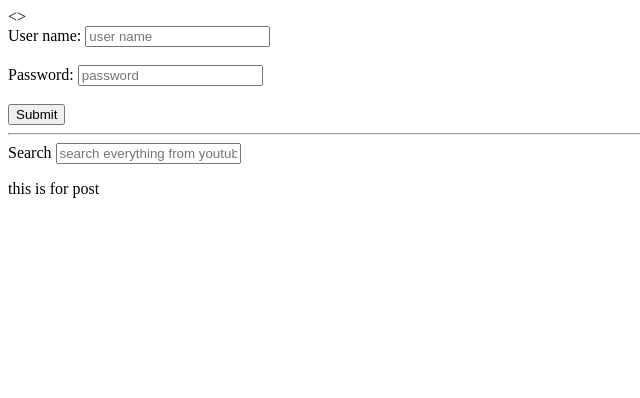
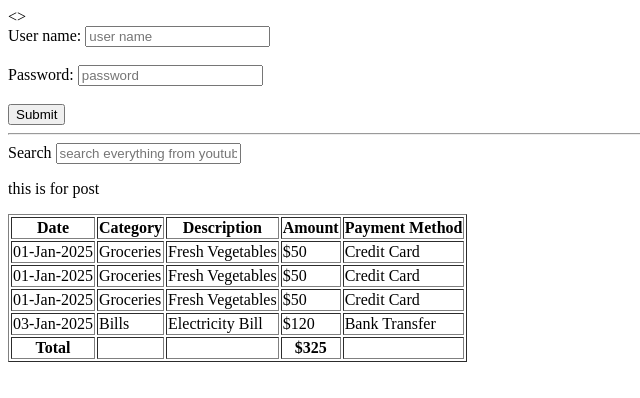
Before and after one commit to kashem-khondaker/Apna-College-modules-and-practices, a plain HTML site: page practice Qs 7/input.html in a window 1280 px wide. Shown: the whole page, without its empty margins (0-640 px from the left). Drawn offline with Linux system fonts and the light colour scheme.

Commit message:
add table

```diff
--- a/practice Qs 7/input.html
+++ b/practice Qs 7/input.html
@@ -42,5 +42,55 @@
 
 
   <p>this is for post </p>
+  <table border="black">
+    <thead>
+        <tr>
+            <th>Date</th>
+            <th>Category</th>
+            <th>Description</th>
+            <th>Amount</th>
+            <th>Payment Method</th>
+        </tr>
+    </thead>
+    <tbody>
+        <tr>
+            <td>01-Jan-2025</td>
+            <td>Groceries</td>
+            <td>Fresh Vegetables</td>
+            <td>$50</td>
+            <td>Credit Card</td>
+        </tr>
+        <tr>
+            <td>01-Jan-2025</td>
+            <td>Groceries</td>
+            <td>Fresh Vegetables</td>
+            <td>$50</td>
+            <td>Credit Card</td>
+        </tr>
+        <tr>
+            <td>01-Jan-2025</td>
+            <td>Groceries</td>
+            <td>Fresh Vegetables</td>
+            <td>$50</td>
+            <td>Credit Card</td>
+        </tr>
+        <tr>
+            <td>03-Jan-2025</td>
+            <td>Bills</td>
+            <td>Electricity Bill</td>
+            <td>$120</td>
+            <td>Bank Transfer</td>
+        </tr>
+    </tbody>
+    <tfoot>
+        <tr>
+            <th>Total</th>
+            <th></th>
+            <th></th>
+            <th>$325</th>
+            <th></th>
+        </tr>
+    </tfoot>
+  </table>
   </body>
 </html>
```
